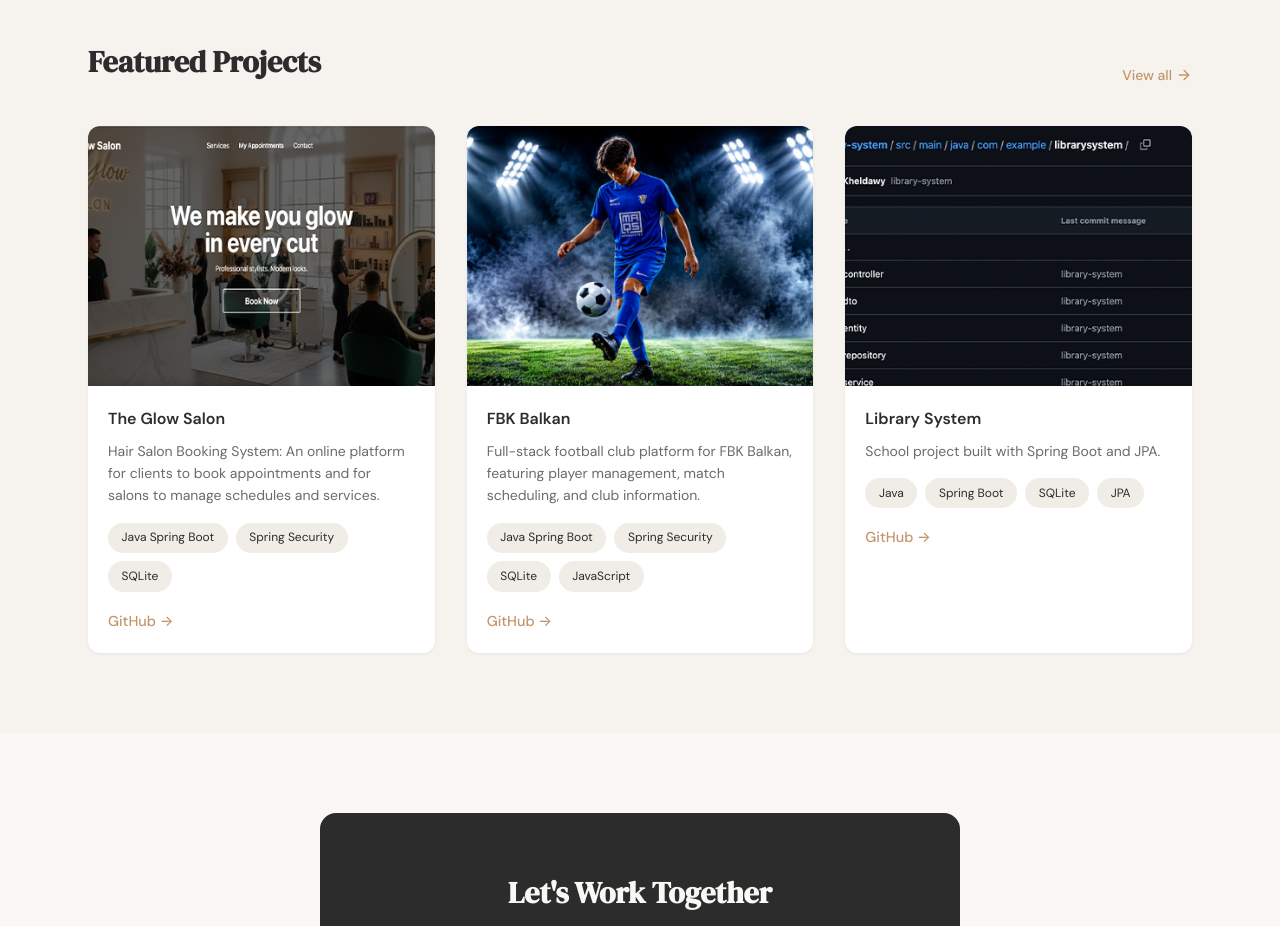
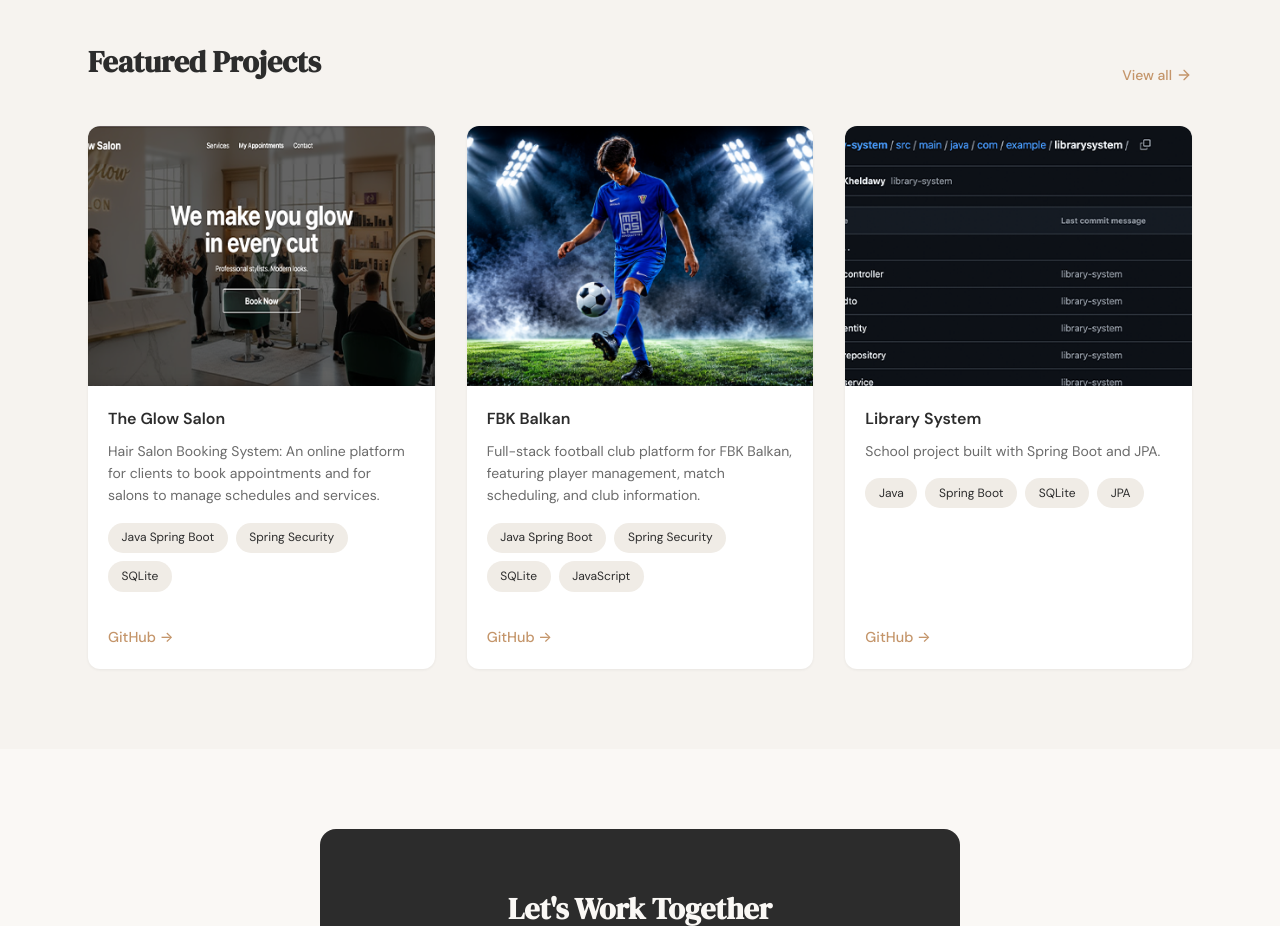
Before and after one commit to Kheldawy/Kheldawy.github.io, a plain HTML site: page index.html in a window 1280 px wide. Shown: the part 780-1706 px from the top of the page. Drawn offline with Linux system fonts and the light colour scheme.

Commit message:
Change product and project card layout to flex

```diff
--- a/css/styles.css
+++ b/css/styles.css
@@ -384,7 +384,8 @@
   /* Product / Project Card */
   .product-card,
   .project-card {
-    display: block;
+    display: flex;
+    flex-direction: column;
     overflow: hidden;
     border-radius: var(--radius);
     background: var(--card);
@@ -421,6 +422,9 @@
 
   .product-card__body {
     padding: 1.25rem;
+    display: flex;
+    flex-direction: column;
+    flex: 1;
   }
 
   .product-card__name,
@@ -455,7 +459,8 @@
   }
 
   .project-links {
-    margin-top: 1rem;
+     margin-top: auto;
+    padding-top: 1rem;
   }
 
   .project-link {
```
